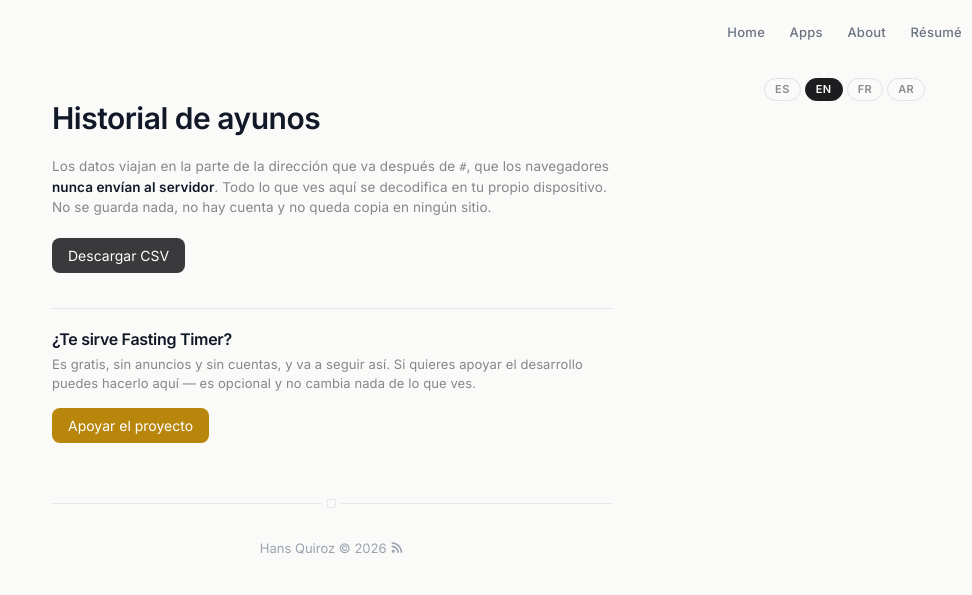
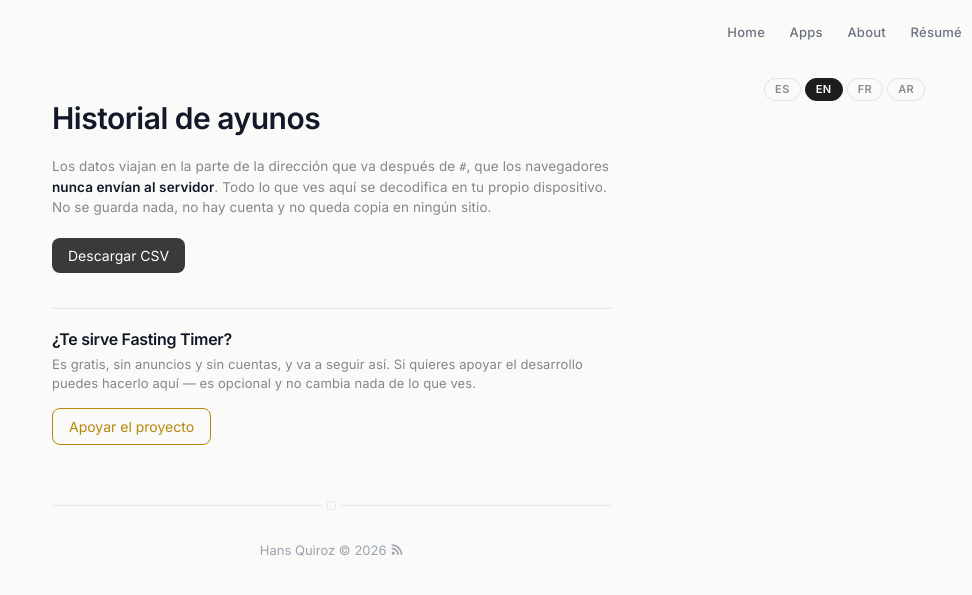
Before and after one commit to NoviZXC/BioPage, a Jekyll site: the page built from fasting-timer-export.html, in a window 1280 px wide. Shown: the top 595 px of the page, without its empty margins (308-1280 px from the left). Built offline with Jekyll 4.4.1, drawn with Linux system fonts in a browser that asks for light colours.

Commit message:
fix: el botón de apoyo perdía su estilo secundario por orden de cascada
.fx-btn-ghost quedaba declarado antes que .fx-btn, así que con la misma
especificidad ganaba el segundo y el botón salía dorado sólido, compitiendo
con el de descargar el CSV. Movido después.

Co-Authored-By: Claude Opus 5 (1M context) <noreply@anthropic.com>
Claude-Session: https://claude.ai/code/session_01UvtgjfBN2DpEdATfTZprSQ

```diff
--- a/fasting-timer-export.html
+++ b/fasting-timer-export.html
@@ -19,7 +19,6 @@ sitemap: false
   .fx-support { margin: 3.5rem 0 1rem; padding-top: 2rem; border-top: 1px solid #e5e5ea; }
   .fx-support h2 { font-size: 1.6rem; margin: 0 0 0.6rem; }
   .fx-support p { color: #86868b; font-size: 1.3rem; line-height: 1.5; margin: 0 0 1.4rem; }
-  .fx-btn-ghost { background: transparent; color: #B8860B; border: 1px solid #B8860B; }
   .fx-actions { margin: 1.5rem 0 2rem; }
   .fx-btn {
     display: inline-block; background: #B8860B; color: #fff; border: 0;
@@ -27,6 +26,7 @@ sitemap: false
     cursor: pointer; text-decoration: none;
   }
   .fx-btn:disabled { background: #3a3a3c; cursor: default; }
+  .fx-btn-ghost { background: transparent; color: #B8860B; border: 1px solid #B8860B; }
   .fx-empty { color: #86868b; font-size: 1.4rem; padding: 2rem 0; }
   table.fx-t { width: 100%; border-collapse: collapse; font-size: 1.3rem; }
   table.fx-t th, table.fx-t td { padding: 0.6rem 0.4rem; text-align: left; border-bottom: 1px solid #2a2a2c; }
```
